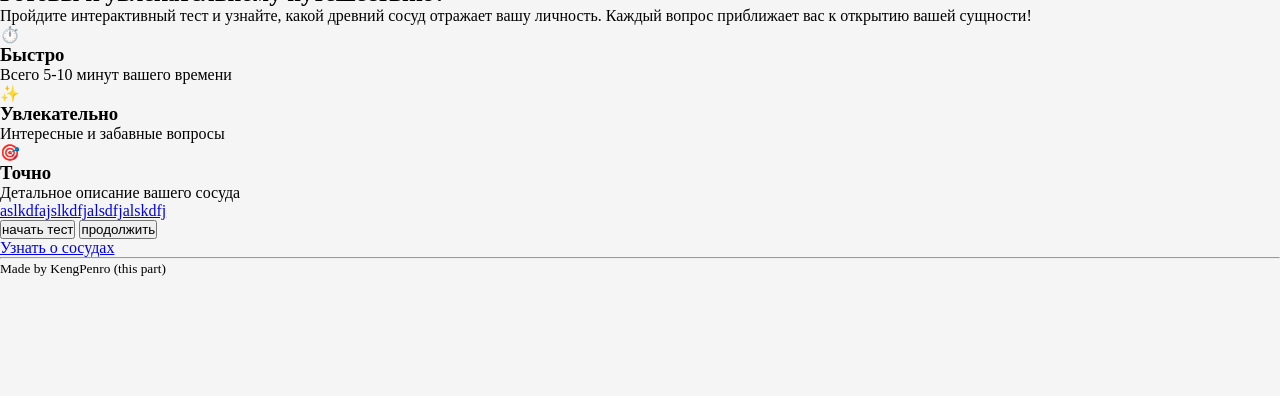
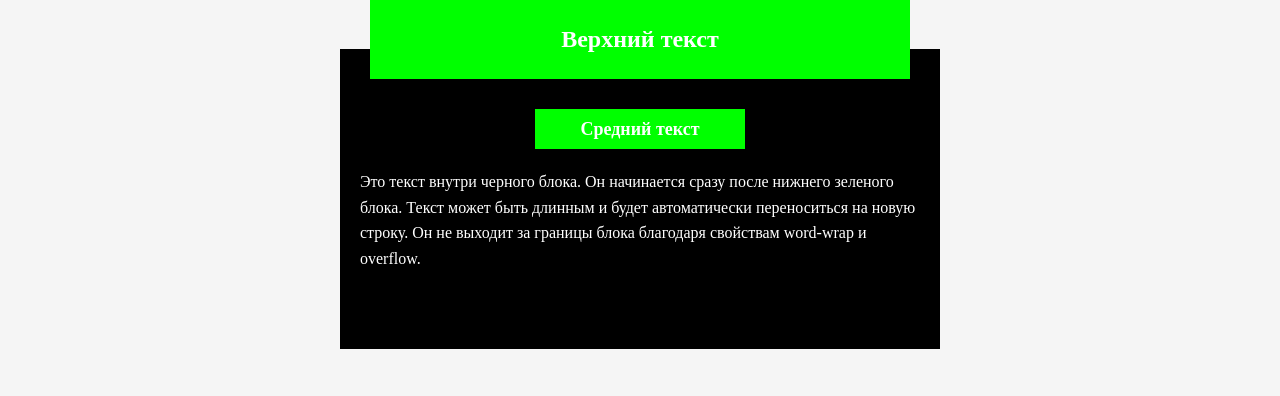
Before and after one commit to kengpenro3000/surprise_vessels, a Django app: page /start-poll/ in a window 1280 px wide. Shown: the part 101-497 px from the top of the page. Run offline with Django 5.2, Linux system fonts and the light colour scheme.

Commit message:
add html templates

```diff
--- a/sv_main/models.py
+++ b/sv_main/models.py
@@ -38,7 +38,7 @@ class Question(models.Model):
 
 class Answer(models.Model):
     answer_text = models.CharField(max_length=200)
-    weigth = models.JSONField(default="0 0 0")
+    weigth = models.JSONField(default=DEFAULT_PARAMETERS)
     question = models.ForeignKey(
         Question, on_delete=models.CASCADE, default=None, null=True)
 
--- /dev/null
+++ b/sv_main/static/start-poll.css
@@ -0,0 +1,296 @@
+/* ============= СБРОС БАЗОВЫХ СТИЛЕЙ ============= */
+* {
+    margin: 0;
+    padding: 0;
+    box-sizing: border-box;
+}
+
+/* ============= ОБЩИЕ СТИЛИ СТРАНИЦЫ ============= */
+body {
+    background-color: #f5f5f5;
+    min-height: 100vh;
+    display: flex;
+    flex-direction: column;
+}
+
+/* ============= ОБЩИЙ КОНТЕЙНЕР СОДЕРЖИМОГО ============= */
+.page-wrapper {
+    flex: 1 0 auto;
+}
+
+/* ============= ХЕДЕР ============= */
+.site-header {
+    position: relative;
+    width: 100%;
+    height: 100px;
+    background-image: url('../images/header-bg.jpg');
+    background-size: cover;
+    background-position: center;
+    background-repeat: no-repeat;
+    background-color: #2ecc71;
+    display: flex;
+    justify-content: space-between;
+    align-items: center;
+    padding: 0 10px;
+}
+
+/* ============= БОКОВЫЕ ИКОНКИ ============= */
+.icon {
+    width: 80px;
+    height: 80px;
+    overflow: hidden;
+    transition: transform 0.3s ease;
+    cursor: pointer;
+}
+
+.icon img {
+    width: 100%;
+    height: 100%;
+    object-fit: contain;
+}
+
+/* Эффект увеличения при наведении (в 2 раза меньше) */
+.icon:hover {
+    transform: scale(1.075);
+}
+
+.icon-b {
+    background-color: #3498db;
+}
+
+.icon-a {
+    background-color: #e74c3c;
+}
+
+/* ============= ЦЕНТРАЛЬНЫЕ ИКОНКИ ============= */
+.center-icons {
+    display: flex;
+    gap: 10px;
+    position: absolute;
+    left: 50%;
+    transform: translateX(-50%);
+}
+
+.center-icons .icon {
+    width: 80px;
+    height: 80px;
+}
+
+/* Цвета центральных иконок (такие же как у нижних блоков) */
+.icon-c {
+    background-color: #9b59b6;
+}
+
+.icon-d {
+    background-color: #f39c12;
+}
+
+.icon-e {
+    background-color: #27ae60;
+}
+
+/* ============= БЛОК С ТЕКСТОМ ============= */
+.text-container {
+    position: relative;
+    width: 600px;
+    height: 300px;
+    background-color: #000;
+    margin: 50px auto;
+    padding: 20px;
+    padding-top: 120px;
+    color: white;
+    font-size: 16px;
+    line-height: 1.6;
+    word-wrap: break-word;
+    hyphens: auto;
+    -webkit-hyphens: auto;
+    -moz-hyphens: auto;
+    -ms-hyphens: auto;
+    overflow: visible;
+}
+
+.text-top {
+    position: absolute;
+    top: -50px;
+    left: 50%;
+    transform: translateX(-50%);
+    width: 90%;
+    height: 80px;
+    background-color: #00ff00;
+    color: white;
+    text-align: center;
+    line-height: 80px;
+    font-size: 24px;
+    font-weight: bold;
+    overflow: hidden;
+    word-wrap: break-word;
+}
+
+.text-middle {
+    position: absolute;
+    top: 60px;
+    left: 50%;
+    transform: translateX(-50%);
+    width: 35%;
+    height: 40px;
+    background-color: #00ff00;
+    color: white;
+    text-align: center;
+    line-height: 40px;
+    font-size: 18px;
+    font-weight: bold;
+    overflow: hidden;
+    word-wrap: break-word;
+}
+
+/* ============= КНОПКА-КАРТИНКА ============= */
+.button-form {
+    display: flex;
+    justify-content: center;
+    margin-top: 30px;
+    margin-bottom: 30px;
+}
+
+.button-image {
+    width: 100px;
+    height: 100px;
+    cursor: pointer;
+    transition: transform 0.3s ease;
+    border: none;
+    background: none;
+    padding: 0;
+}
+
+.button-image:hover {
+    transform: scale(1.1);
+}
+
+/* ============= ФУТЕР ============= */
+.site-footer {
+    width: 100%;
+    height: 100px;
+    background-color: #34495e;
+    flex-shrink: 0;
+}
+
+/* ============= АДАПТИВНОСТЬ ХЕДЕРА ============= */
+@media (max-width: 768px) {
+    .site-header {
+        height: 80px;
+    }
+
+    .icon,
+    .center-icons .icon {
+        width: 60px;
+        height: 60px;
+    }
+
+    .center-icons {
+        gap: 8px;
+    }
+
+    /* Меньшее увеличение на мобильных */
+    .icon:hover {
+        transform: scale(1.05);
+    }
+}
+
+/* ============= АДАПТИВНОСТЬ БЛОКА С ТЕКСТОМ ============= */
+@media (max-width: 768px) {
+    .text-container {
+        width: 95%;
+        height: 280px;
+        margin: 30px auto;
+        padding: 15px;
+        padding-top: 110px;
+        font-size: 14px;
+        line-height: 1.5;
+    }
+
+    .text-top {
+        top: -45px;
+        width: 95%;
+        height: 70px;
+        line-height: 70px;
+        font-size: 20px;
+    }
+
+    .text-middle {
+        top: 55px;
+        width: 40%;
+        height: 35px;
+        line-height: 35px;
+        font-size: 16px;
+    }
+}
+
+/* ============= АДАПТИВНОСТЬ КНОПКИ ============= */
+@media (max-width: 768px) {
+    .button-form {
+        margin-top: 25px;
+        margin-bottom: 25px;
+    }
+
+    .button-image {
+        width: 80px;
+        height: 80px;
+    }
+
+    .button-image:hover {
+        transform: scale(1.08);
+    }
+}
+
+/* ============= АДАПТИВНОСТЬ ФУТЕРА ============= */
+@media (max-width: 768px) {
+    .site-footer {
+        height: 80px;
+    }
+}
+
+/* ============= АДАПТИВНОСТЬ ДЛЯ ОЧЕНЬ МАЛЕНЬКИХ ЭКРАНОВ ============= */
+@media (max-width: 480px) {
+    .text-container {
+        width: 98%;
+        height: 260px;
+        margin: 20px auto;
+        padding: 12px;
+        padding-top: 100px;
+        font-size: 13px;
+        line-height: 1.4;
+    }
+
+    .text-top {
+        top: -40px;
+        width: 98%;
+        height: 60px;
+        line-height: 60px;
+        font-size: 18px;
+    }
+
+    .text-middle {
+        top: 50px;
+        width: 45%;
+        height: 30px;
+        line-height: 30px;
+        font-size: 14px;
+    }
+
+    .button-form {
+        margin-top: 20px;
+        margin-bottom: 20px;
+    }
+
+    .button-image {
+        width: 70px;
+        height: 70px;
+    }
+
+    .button-image:hover {
+        transform: scale(1.07);
+    }
+
+    .site-footer {
+        height: 70px;
+    }
+}
--- a/sv_main/templates/poll_start.html
+++ b/sv_main/templates/poll_start.html
@@ -1,6 +1,63 @@
 {% load static %}
 
+
 <!DOCTYPE html>
+<html lang="ru">
+<head>
+    <meta charset="UTF-8">
+    <meta name="viewport" content="width=device-width, initial-scale=1.0">
+    <title>Блок с текстом</title>
+    <link rel="stylesheet" href="{% static 'start-poll.css' %}?{% now 'U' %}">
+</head>
+<body>
+    <div class="page-wrapper">
+        <header class="site-header">
+            <!-- Левая иконка (Иконка Б) -->
+            <div class="icon icon-b">
+                <img src="images/icon-b.png" alt="Иконка Б">
+            </div>
+
+            <!-- Центральные иконки (3 штуки) -->
+            <div class="center-icons">
+                <div class="icon icon-c">
+                    <img src="images/icon-c.png" alt="Иконка C">
+                </div>
+                <div class="icon icon-d">
+                    <img src="images/icon-d.png" alt="Иконка D">
+                </div>
+                <div class="icon icon-e">
+                    <img src="images/icon-e.png" alt="Иконка E">
+                </div>
+            </div>
+
+            <!-- Правая иконка (Иконка А) -->
+            <div class="icon icon-a">
+                <img src="images/icon-a.png" alt="Иконка А">
+            </div>
+        </header>
+
+        <div class="text-container">
+            <div class="text-top">Верхний текст</div>
+            <div class="text-middle">Средний текст</div>
+            <p>Это текст внутри черного блока. Он начинается сразу после нижнего зеленого блока. Текст может быть длинным и будет автоматически переноситься на новую строку. Он не выходит за границы блока благодаря свойствам word-wrap и overflow.</p>
+        </div>
+
+        <form class="button-form">
+            <button type="button" class="button-image">
+                <img src="images/button-icon.png" alt="Кнопка" style="width: 100%; height: 100%; object-fit: contain;">
+            </button>
+        </form>
+    </div>
+
+    <footer class="site-footer"></footer>
+</body>
+</html>
+
+
+
+
+
+{% comment %} <!DOCTYPE html>
 <html lang="en">
 <head>
     <meta charset="UTF-8">
@@ -112,4 +169,4 @@
         <small>Made by KengPenro (this part)</small>
     </footer>
 </body>
-</html>
+</html> {% endcomment %}
```
